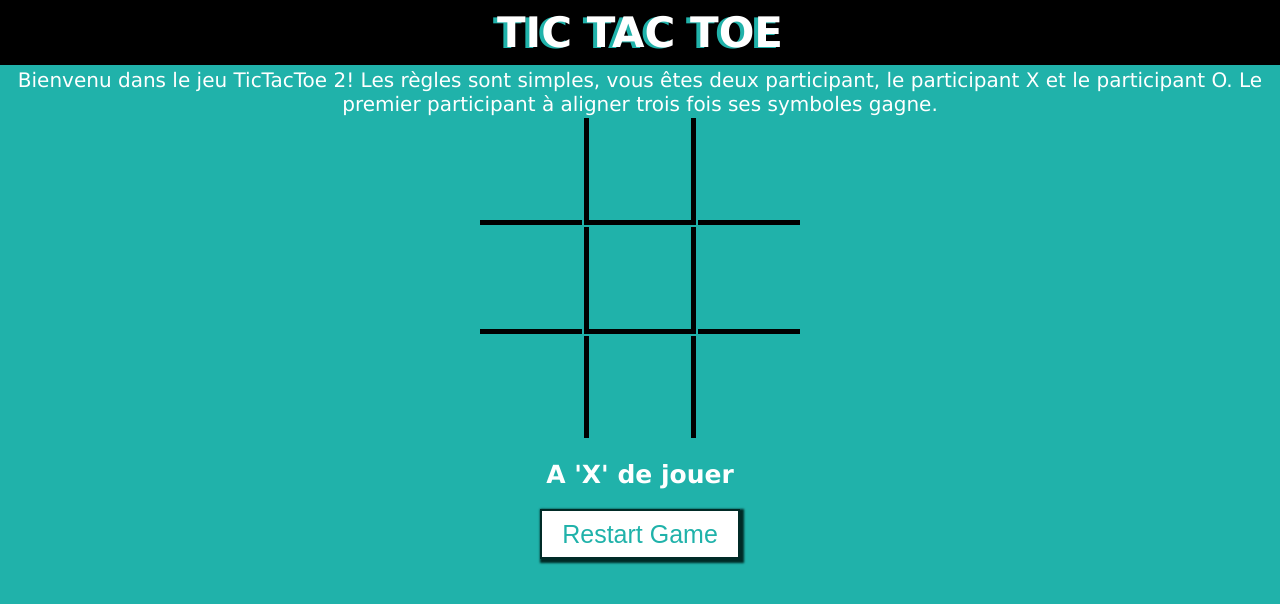
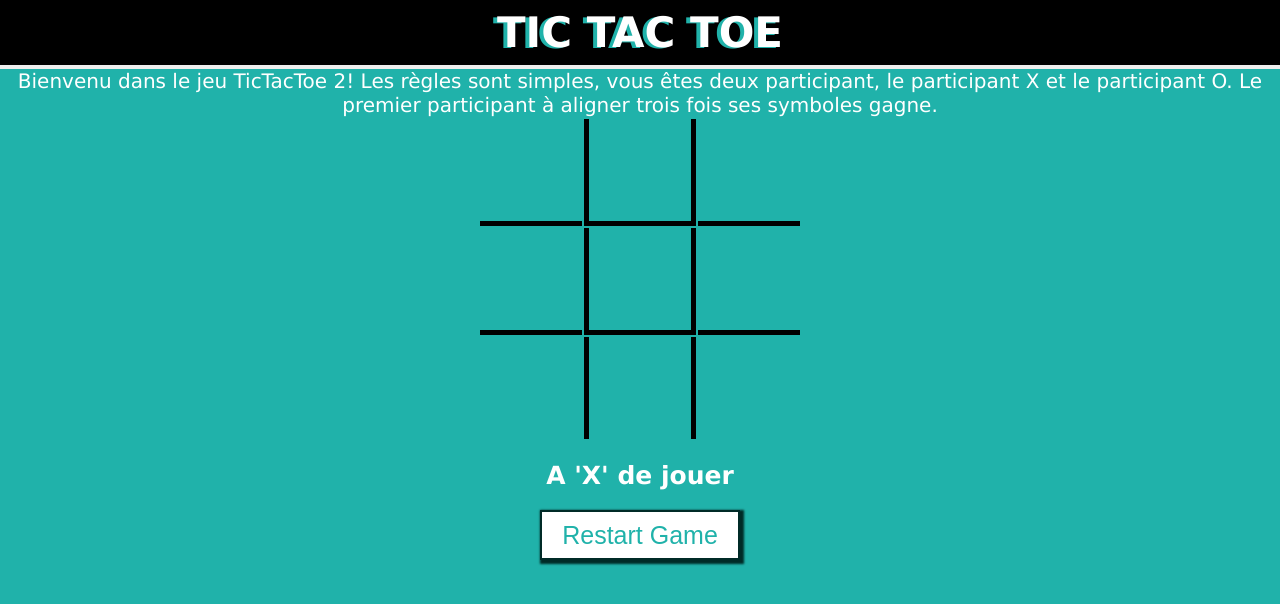
Before and after one commit to ZormistiZ/tictactoe2, a plain HTML site: page index.html in a window 1280 px wide. Drawn offline with Linux system fonts and the light colour scheme.

Commit message:
mon treizemie commit

```diff
--- a/style.css
+++ b/style.css
@@ -13,7 +13,7 @@ header {
     display: flex;
     justify-content: center;
     align-items: center;
-    border-bottom: 3px solid var(--primary);
+    border-bottom: 4px solid var(--grey);
 }
 
 header h1 {
```
